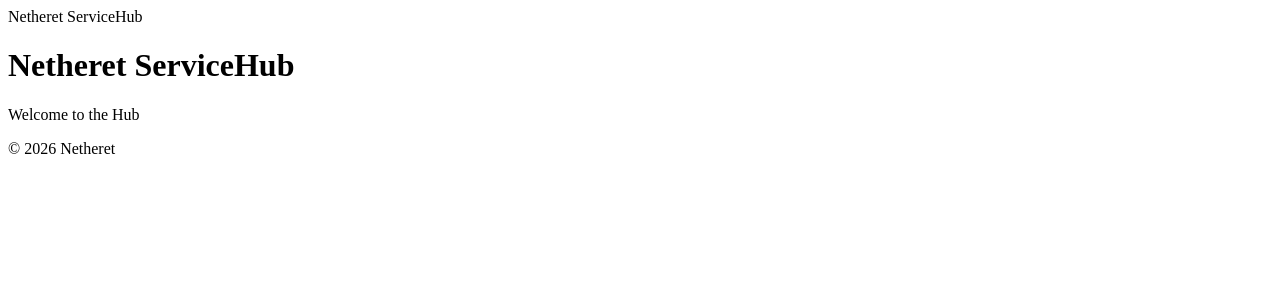
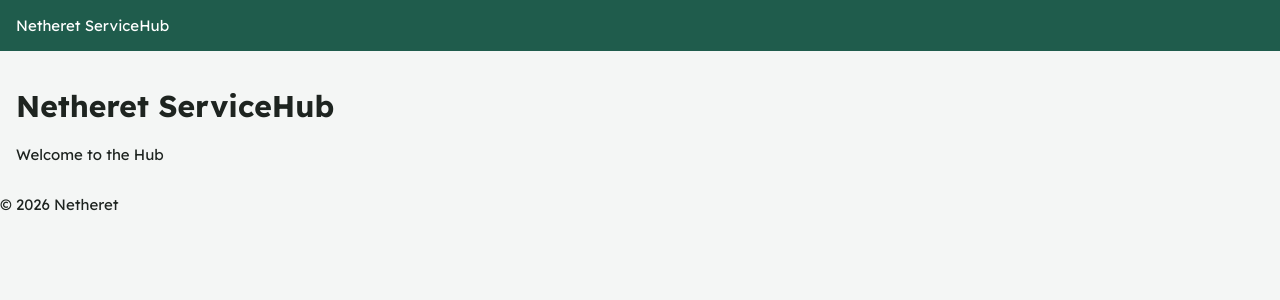
Before and after one commit to Choom-ba/Netheret, a Flask app: page / in a window 1280 px wide. Shown: the top 300 px of the page. Run offline with Flask 3, Linux system fonts and the light colour scheme.

Commit message:
CSS colours and font

```diff
--- /dev/null
+++ b/static/css/style.css
@@ -0,0 +1,28 @@
+:root {
+    --primary: #1F5C4C;
+    --background: #F4F6F5;
+    --text: #1E2420;
+    --white: #FFFFFF;
+    --amber: #F2A900;
+    --field-border:#7A858D;
+}
+
+body {
+    font-family: "Lexend", sans-serif;
+    font-size: 15px;
+    margin: 0;
+    color: var(--text);
+    background: var(--background);
+
+}
+
+header {
+    background: var(--primary);
+    color: var(--white);
+    padding: 16px;
+
+}
+
+main {
+    padding: 16px;
+}
--- a/templates/base.html
+++ b/templates/base.html
@@ -5,7 +5,10 @@
     <head>
         <meta charset="UTF-8">
         <meta name="viewport" content="width=device-width, initial-scale=1.0">
-        <title> {% block title %}{% endblock %} </title>
+        <title> {% block title %}Netheret ServiceHub{% endblock %} </title>
+        <link rel="stylesheet" href="https://fonts.googleapis.com/css2?family=Lexend:wght@400;600;700&display=swap">
+        <link rel="stylesheet" href="{{ url_for('static', filename='css/style.css') }}">
+
     </head>
     <body>
         <header>Netheret ServiceHub</header>
```
